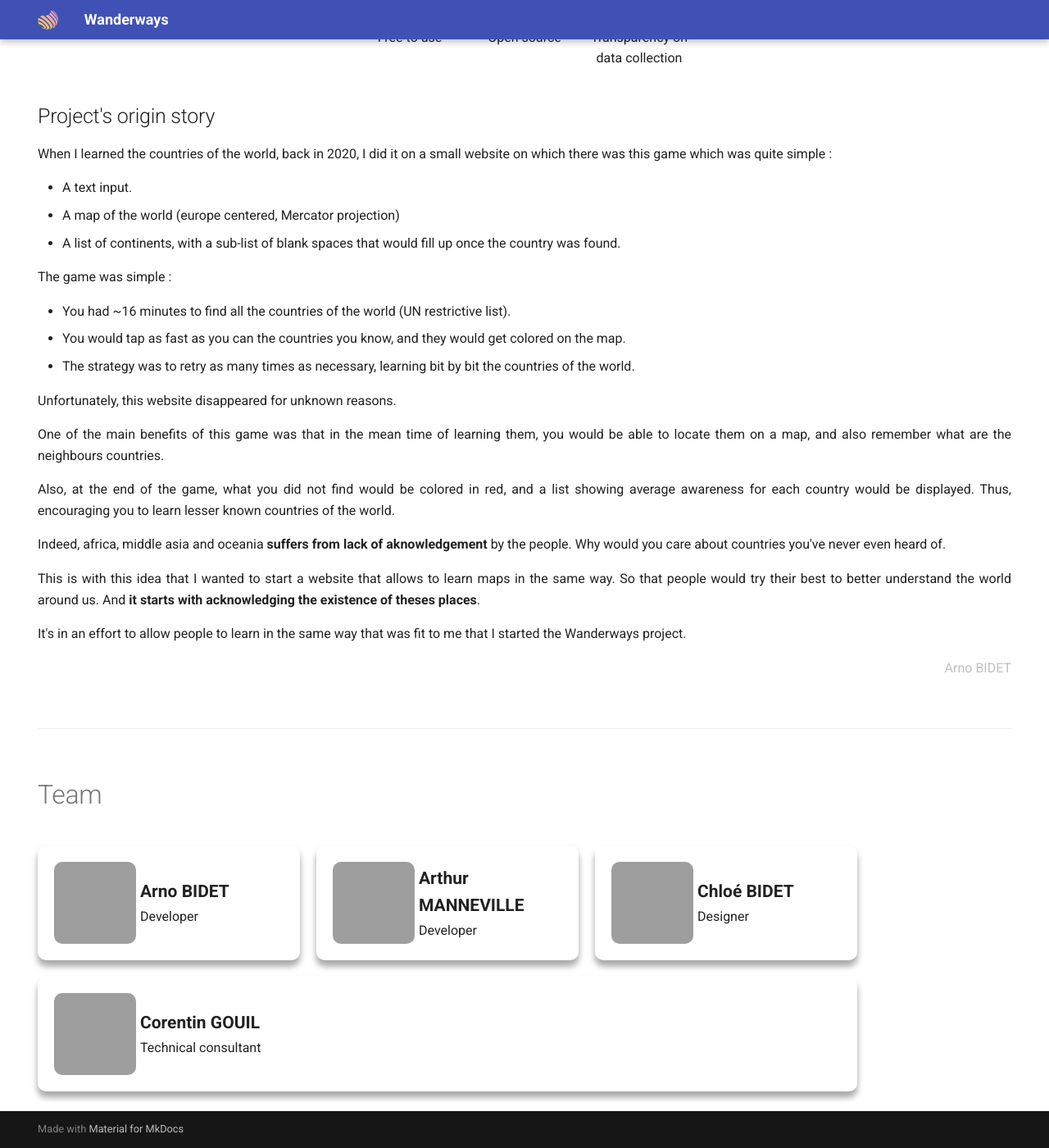
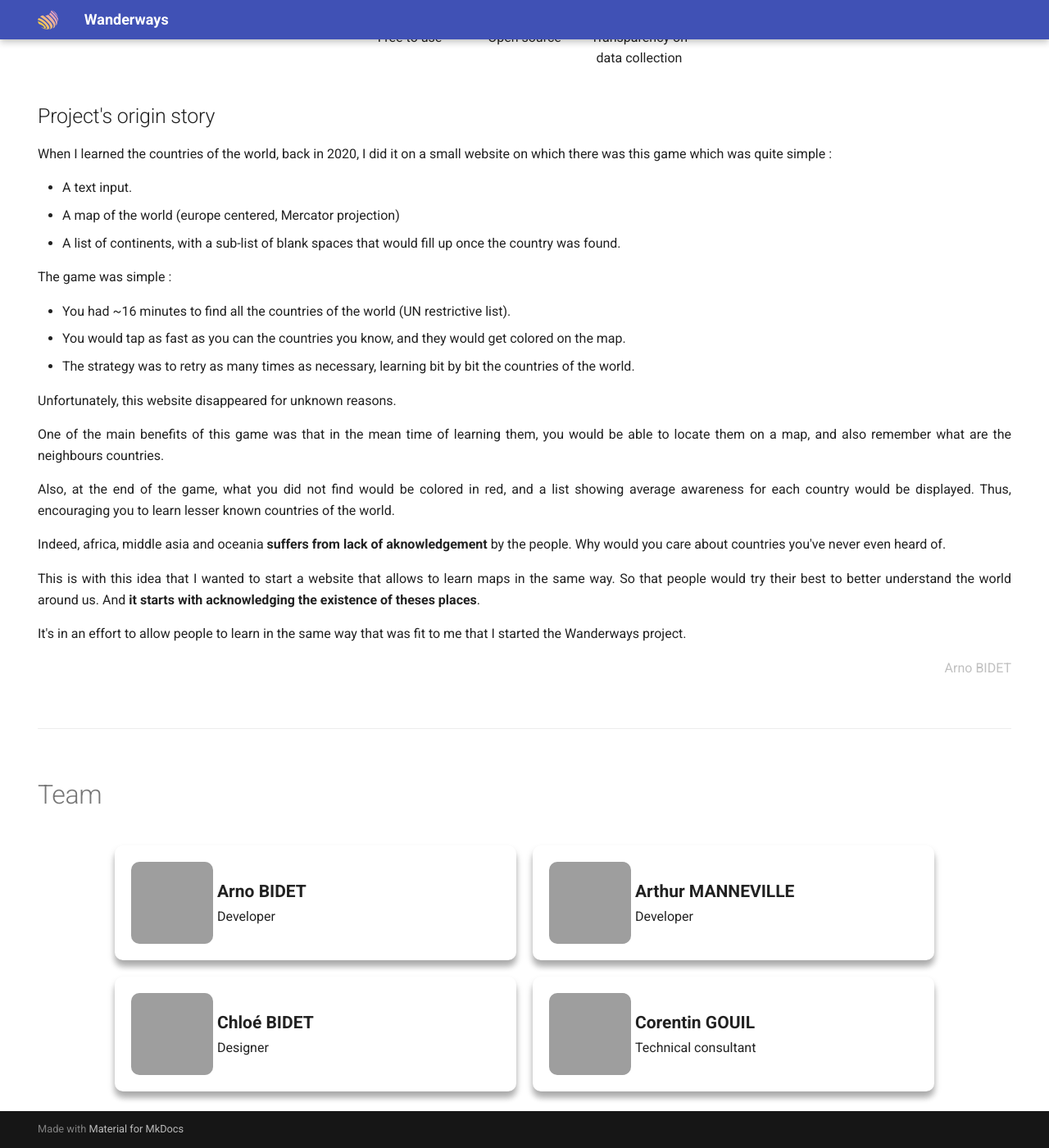
Before and after one commit to ArnoBidet/wanderways-doc, an MkDocs documentation site: the page built from docs/index.md, in a window 1280 px wide and 1400 px high, scrolled down 1168 px. Shown: the whole window at 82% size. Built offline with MkDocs 1.6.1 and Material for MkDocs 9.7.7, drawn with Linux system fonts in a browser that asks for light colours; grey boxes are pictures that could not be loaded.

Commit message:
corrected style to center team section on large screen

```diff
--- a/docs/assets/extra.css
+++ b/docs/assets/extra.css
@@ -56,14 +56,14 @@ div#team-container {
   flex-wrap: wrap;
   justify-content: center;
   gap: 1rem;
+  margin: 0 auto;
 }
 section.team-card {
   display: flex;
-  flex-grow:1;
+  flex : 1 0 490px;
   flex-direction: column;
   gap: 0.5rem;
   align-items: center;
-  flex-basis: 16rem;
   padding: 1rem;
   flex-shrink: 1;
   border-radius: 0.5rem;
```
